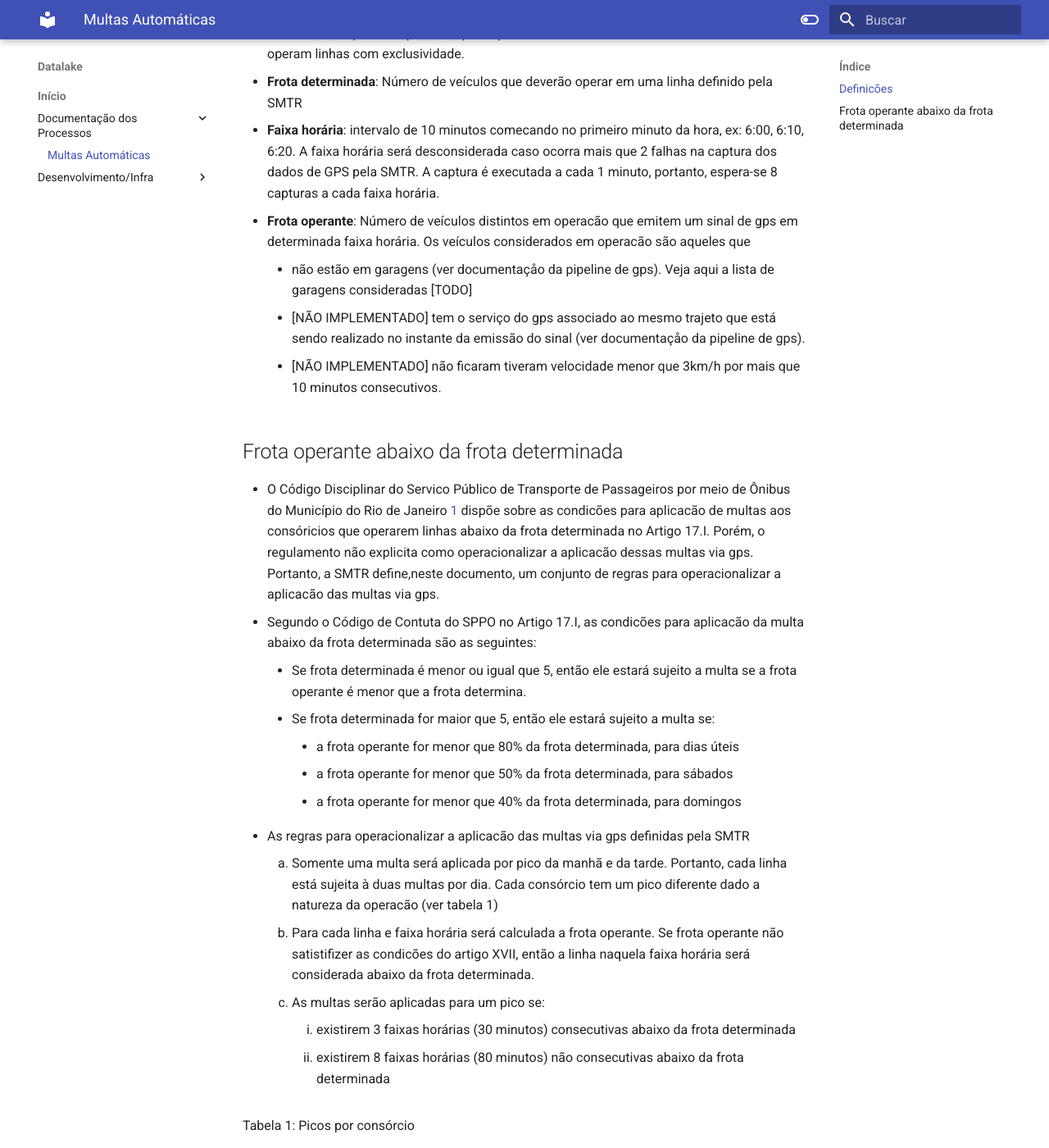
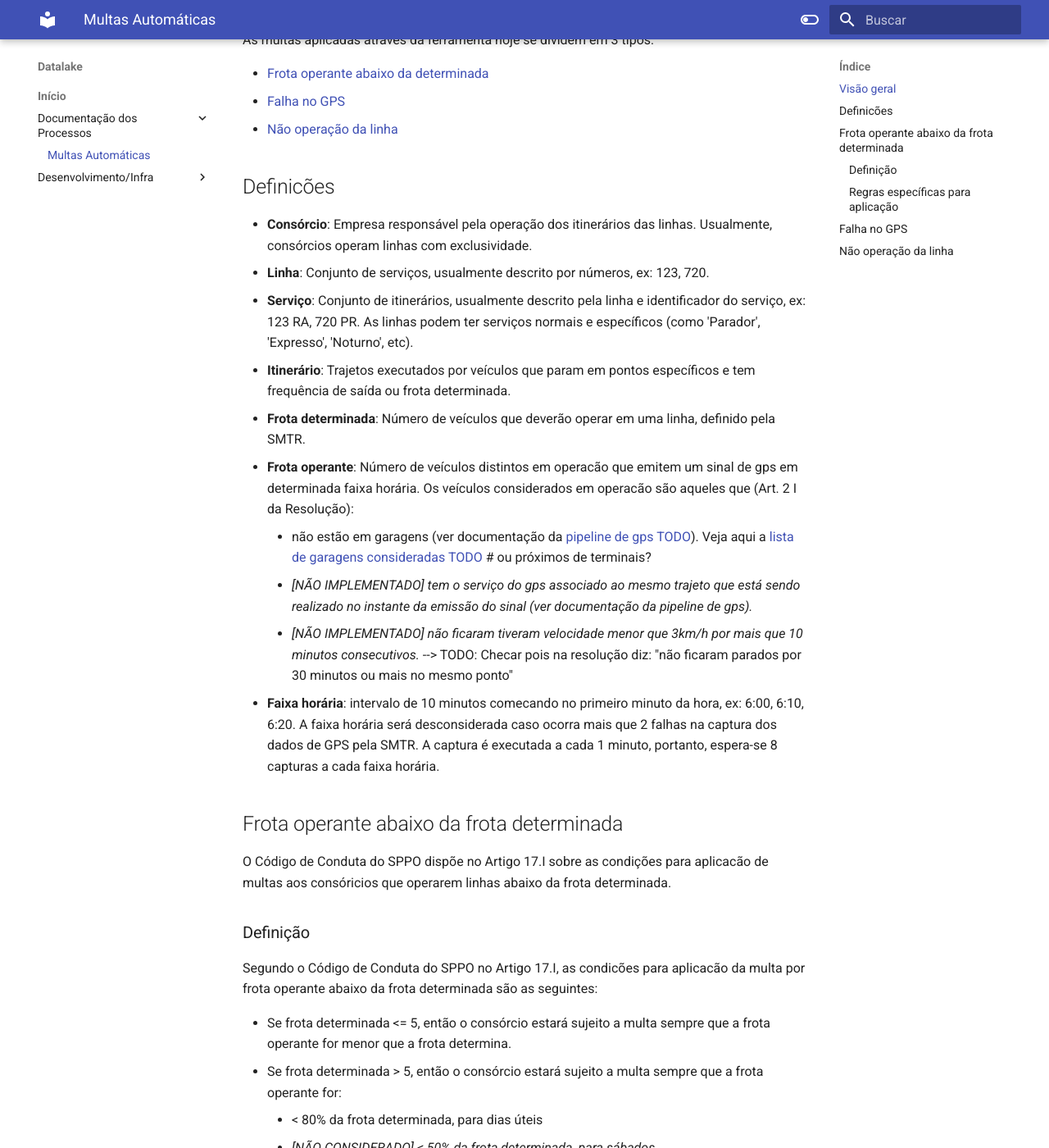
Before and after one commit to RJ-SMTR/maestro-docs, an MkDocs documentation site: the page built from docs/pipelines/multas-automaticas.md, in a window 1280 px wide and 1400 px high, scrolled down 446 px. Shown: the whole window at 82% size. Built offline with MkDocs 1.6.1 and Material for MkDocs 9.7.7, drawn with Linux system fonts in a browser that asks for light colours; the version menu is left out; some of the changed text lies outside the part shown.

Commit message:
add tipos de multas + estrutura desenv

````diff
--- a/docs/pipelines/multas-automaticas.md
+++ b/docs/pipelines/multas-automaticas.md
@@ -2,34 +2,82 @@
 
 Versão: v1.0
 
+## Visão geral
+
+O Código Disciplinar do Serviço Público de Transporte de Passageiros por
+meio de Ônibus do Município do Rio de Janeiro (Código de Conduta do SPPO), instituída via [decreto nº
+36343](https://doweb.rio.rj.gov.br/apifront/portal/edicoes/imprimir_materia/31457/1900)),
+determina uma série de condições para a operação, gestão e qualidade das
+linhas municipais. Essas condições, quando não cumprias, resultam em
+possíveis multas e outras sanções.
+
+A partir de 2021, a SMTR passa a realizar o cálculo de multas
+automáticas a partir da ferramenta de monitoramento desenvolvida,
+conforme [resolução nº 3413](https://doweb.rio.rj.gov.br/apifront/portal/edicoes/imprimir_materia/738149/4986).
+
+As multas aplicadas através da ferramenta hoje se dividem em 3 tipos:
+
+- [Frota operante abaixo da determinada](#frota-operante-abaixo-da-frota-determinada)
+- [Falha no GPS](#falha-no-gps)
+- [Não operação da linha](#nao-operacao-da-linha)
+
 ## Definicões
 
-- **Linha**: Conjunto de servicos, usualmente descrito por números, ex: 123, 720.
-- **Servico**: Conjunto de itinerários, usualmente descrito pela linha e identificador do servico, ex: 123 RA, 720 PR. As linhas tem servicos normais e específicos, como 'Parador', 'Expresso', 'Noturno', etc.
+- **Consórcio**: Empresa responsável pela operação dos itinerários das linhas. Usualmente, consórcios operam linhas com exclusividade.
+- **Linha**: Conjunto de serviços, usualmente descrito por números, ex: 123, 720.
+- **Serviço**: Conjunto de itinerários, usualmente descrito pela linha e
+  identificador do serviço, ex: 123 RA, 720 PR. As linhas podem ter
+  serviços normais e específicos (como 'Parador', 'Expresso', 'Noturno',
+  etc).
 - **Itinerário**: Trajetos executados por veículos que param em pontos específicos e tem frequência de saída ou frota determinada.
-- **Consórcio**: Empresa responsável pela operacao dos itinerários. Usualmente, consórcios operam linhas com exclusividade.
-- **Frota determinada**: Número de veículos que deverão operar em uma linha definido pela SMTR
+- **Frota determinada**: Número de veículos que deverão operar em uma linha, definido pela SMTR.
+- **Frota operante**: Número de veículos distintos em operacão que
+  emitem um sinal de gps em determinada faixa horária. Os veículos
+  considerados em operacão são aqueles que (Art. 2 I da Resolução):
+    - não estão em garagens (ver documentação da [pipeline de gps
+      TODO]()). Veja aqui a [lista de garagens consideradas TODO]() # ou próximos de terminais?
+    - *[NÃO IMPLEMENTADO] tem o serviço do gps associado ao mesmo trajeto que está sendo realizado no instante da emissão do sinal (ver documentação da pipeline de gps).*
+    - *[NÃO IMPLEMENTADO] não ficaram tiveram velocidade menor que 3km/h
+      por mais que 10 minutos consecutivos.* --> TODO: Checar pois na
+      resolução diz: "não ficaram parados por 30 minutos ou mais no mesmo
+      ponto"
 - **Faixa horária**: intervalo de 10 minutos comecando no primeiro minuto da hora, ex: 6:00, 6:10, 6:20. A faixa horária será desconsiderada caso ocorra mais que 2 falhas na captura dos dados de GPS pela SMTR. A captura é executada a cada 1 minuto, portanto, espera-se 8 capturas a cada faixa horária.
-- **Frota operante**: Número de veículos distintos em operacão que emitem um sinal de gps em determinada faixa horária. Os veículos considerados em operacão são aqueles que
-    - não estão em garagens (ver documentaçåo da pipeline de gps). Veja aqui a lista de garagens consideradas [TODO]
-    - [NÃO IMPLEMENTADO] tem o serviço do gps associado ao mesmo trajeto que está sendo realizado no instante da emissão do sinal (ver documentaçåo da pipeline de gps).
-    - [NÃO IMPLEMENTADO] não ficaram tiveram velocidade menor que 3km/h por mais que 10 minutos consecutivos.
 
 ## Frota operante abaixo da frota determinada
 
-- O Código Disciplinar do Servico Público de Transporte de Passageiros por meio de Ônibus do Município do Rio de Janeiro [1] dispõe sobre as condicões para aplicacão de multas aos consóricios que operarem linhas abaixo da frota determinada no Artigo 17.I. Porém, o regulamento não explicita como operacionalizar a aplicacão dessas multas via gps. Portanto, a SMTR define,neste documento, um conjunto de regras para operacionalizar a aplicacão das multas via gps.
-- Segundo o Código de Contuta do SPPO no Artigo 17.I, as condicões para aplicacão da multa abaixo da frota determinada são as seguintes:
-     - Se frota determinada é menor ou igual que 5, então ele estará sujeito a multa se a frota operante é menor que a frota determina.
-     - Se frota determinada for maior que 5, então ele estará sujeito a multa se:
-         - a frota operante for menor que 80% da frota determinada, para dias úteis
-         - a frota operante for menor que 50% da frota determinada, para sábados
-         - a frota operante for menor que 40% da frota determinada, para domingos
-- As regras para operacionalizar a aplicacão das multas via gps definidas pela SMTR
-     1. Somente uma multa será aplicada por pico da manhã e da tarde. Portanto, cada linha está sujeita à duas multas por dia. Cada consórcio tem um pico diferente dado a natureza da operacão (ver tabela 1)
-     2. Para cada linha e faixa horária será calculada a frota operante. Se frota operante não satistifizer as condicões do artigo XVII, então a linha naquela faixa horária será considerada abaixo da frota determinada.
-     3. As multas serão aplicadas para um pico se:
-        1. existirem 3 faixas horárias (30 minutos) consecutivas abaixo da frota determinada
-        2. existirem 8 faixas horárias (80 minutos) não consecutivas abaixo da frota determinada
+O Código de Conduta do SPPO dispõe no Artigo 17.I sobre as condições para
+aplicacão de multas aos consóricios que operarem linhas abaixo da frota
+determinada.
+
+### Definição
+
+Segundo o Código de Conduta do SPPO no Artigo 17.I, as condicões para
+aplicacão da multa por frota operante abaixo da frota determinada são as seguintes:
+
+- Se frota determinada <= 5, então o consórcio estará sujeito a multa sempre que a frota operante for menor que a frota determina.
+- Se frota determinada > 5, então o consórcio estará sujeito a multa sempre que a frota operante for:
+    - < 80% da frota determinada, para dias úteis
+    - *[NÃO CONSIDERADO] < 50% da frota determinada, para sábados*
+    - *[NÃO CONSIDERADO] < 40% da frota determinada, para domingos*
+
+### Regras específicas para aplicação
+
+O Código de Conduta do SPPO não explicita como operacionalizar a
+aplicacão das multas via gps. Portanto, a SMTR define junto à Resolução, um conjunto de regras quais são:
+
+- Será aplicada **somente uma multa por pico da manhã e da tarde** (Art.
+  2 II). Ou
+   seja, cada linha está sujeita a no máximo 2 multas por dia. Os
+   horários que determinam o pico são diferentes para cada consórcio
+   dado a natureza de suas operações (ver Tabela 1)
+- A frota operante será calculada para cada linha e faixa horária.
+  Se as condições satisfizerem a [definição acima](), então a
+  linha naquela faixa horária será considerada abaixo da frota
+  determinada.
+
+- As multas serão aplicadas para um pico se:
+    - existirem 3 faixas horárias (30 minutos) consecutivas abaixo da frota determinada
+    - existirem 8 faixas horárias (80 minutos) não consecutivas abaixo da frota determinada
 
 
 Tabela 1: Picos por consórcio
@@ -41,5 +89,44 @@ Tabela 1: Picos por consórcio
 | Transcarioca | 5:30 - 8:30 | 16:00 - 19:00 |
 | Santa Cruz   | 5:00 - 8:00 | 17:00 - 20:00 |
 
-Referências:
-[1]: https://doweb.rio.rj.gov.br/apifront/portal/edicoes/imprimir_materia/31457/1900
+[1]:
+https://doweb.rio.rj.gov.br/apifront/portal/edicoes/imprimir_materia/31457/1900
+
+## Falha no GPS
+
+TODO: Esclarecer regra
+
+- > 1h (por dia) sem sinal do GPS (Art 17 X)
+- > 24h (por dia)  sem sinal do GPS (Art 17 IX)
+
+```
+IX – Suspender por 24 (vinte e quatro) horas ou mais, sem autorização prévia do Órgão Gestor de transportes do Município do Rio de Janeiro, a operação do sistema de
+controle da linha através de GPS:
+Infração – gravíssima
+Penalidade – multa (Grupo E-1)
+
+X – Suspender por 1 (uma) hora ou mais, sem autorização prévia do Órgão Gestor de transportes do Município do Rio de Janeiro, a operação do sistema de controle da linha
+através de GPS:
+Infração – grave
+Penalidade – multa (Grupo E-2)
+```
+
+
+## Não operação da linha
+
+TODO: Esclarecer regra
+
+- > 24h sem carros (Art 17 VII)
+- > 4h sem carros  (Art 17 VII)
+
+```
+VII – Suspender por 24 (vinte e quatro) horas ou mais, sem autorização prévia do Órgão Gestor de Transportes do Município do Rio de Janeiro, a operação de uma linha ou
+serviço, em um ou ambos os sentidos:
+Infração – gravíssima
+Penalidade – multa (Grupo E-1)
+
+VIII – Suspender por 4 (quatro) horas ou mais, sem autorização prévia do Órgão Gestor de Transportes do Município do Rio de Janeiro, a operação de uma linha ou serviço,
+em um ou ambos os sentidos:
+Infração – gravíssima
+Penalidade – multa (Grupo E-1)
+```
````
Also changed, not shown: docs/desenv-index.md (+22 -0 lines).
